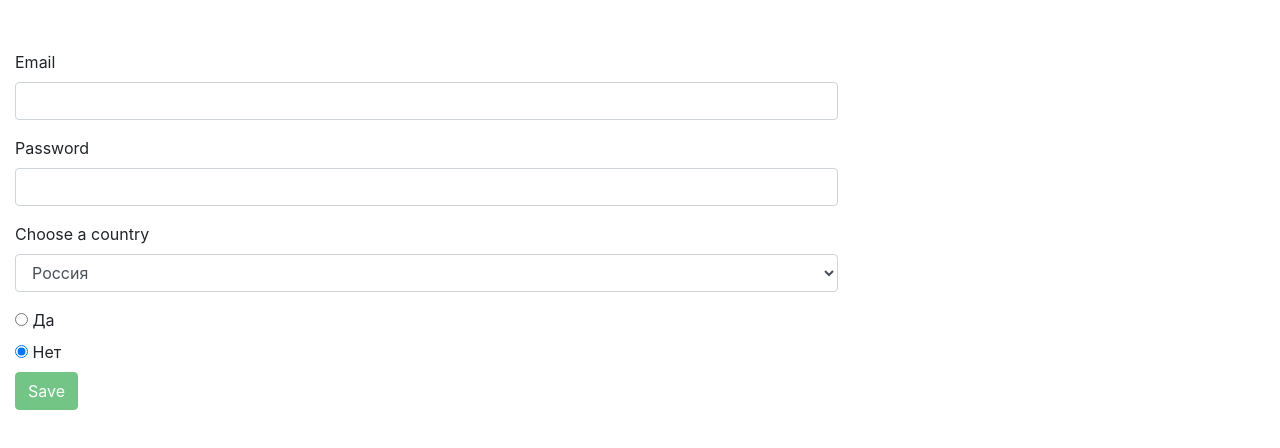
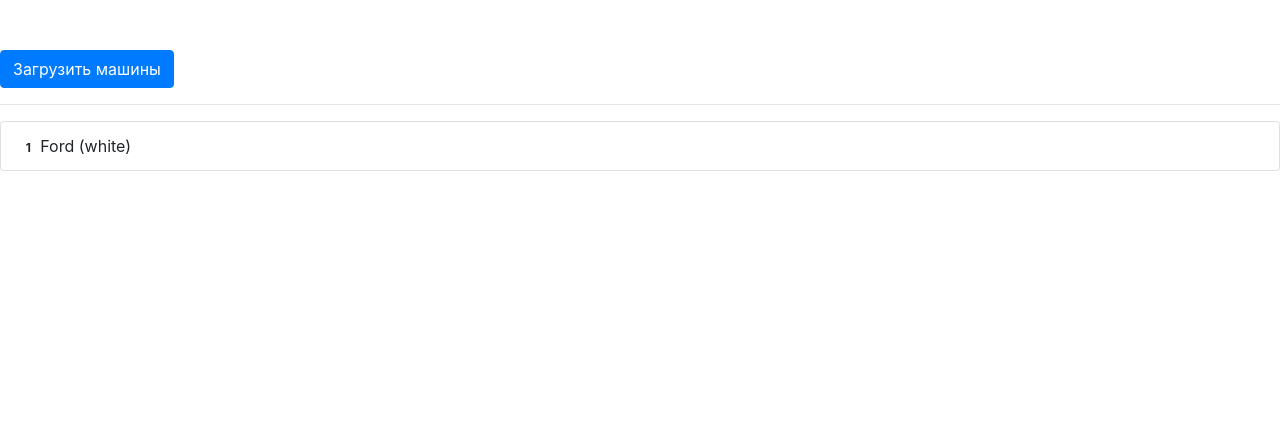
Before and after one commit to serbingeorg/Angular, an Angular app: page / in a window 1280 px wide. Shown: the top 448 px of the page. Built offline with nearby package versions, Linux system fonts and the light colour scheme.

Commit message:
start lesson

```diff
--- a/src/app/app.component.html
+++ b/src/app/app.component.html
@@ -1,41 +1,9 @@
-<div class="col-md-8 col-md-offset-12">
-    <form [formGroup]="form" (ngSubmit)="onSubmit()">
-        <div formGroupName="user">
-            <div class="form-group"
-                [ngClass]="{'has-error': form.get('user.email').invalid && form.get('user.email').touched}">
-                <label>Email</label>
-                <input type="text" class="form-control" formControlName="email">
-                <p *ngIf="form.get('user.email').invalid && form.get('user.email').touched">
-                    <span *ngIf="form.get('user.email').errors['email']">Should be correct</span>
-                    <span *ngIf="form.get('user.email').errors['emailIsUsed']">This email inused</span>
-                </p>
-            </div>
-            <div class="form-group"
-                [ngClass]="{'has-error': form.get('user.pass').invalid && form.get('user.pass').touched}">
-                <label>Password</label>
-                <input type=" password" class="form-control" formControlName="pass">
-                <p *ngIf="form.get('user.pass').invalid && form.get('user.pass').touched">
-                    <span *ngIf="form.get('user.pass').errors['required']"> Should not be empty!</span>
-                    <span *ngIf="form.get('user.pass').errors['lengthError']"> Password must not be less than
-                        {{charsCount}}
-                        characters!</span>
-                </p>
-            </div>
-        </div>
-        <div class="form-group">
-            <label>Choose a country</label>
-            <select class="form-control" formControlName="country">
-                <option value="ru">Россия</option>
-                <option value="by">Белоруссия</option>
-                <option value="ua">Украина</option>
-            </select>
-        </div>
-        <div class="radio" *ngFor="let ans of answers">
-            <label>
-                <input type="radio" name="answer" formControlName="answer" [value]="ans.type"> {{ans.text}}
-            </label>
-        </div>
-        <button class="btn btn-success" type="submit" [disabled]="form.invalid">Save</button>
-
-    </form>
+<div class="col-xs-8 col-xs-offset-2">
+    <button class="btn btn-primary">Загрузить машины</button>
+    <hr>
+    <ul class="list-group">
+        <li class="list-group-item" *ngFor="let car of cars">
+            <span class="badge">{{car.id}}</span> {{car.name}} ({{car.color}})
+        </li>
+    </ul>
 </div>
--- a/src/app/app.component.ts
+++ b/src/app/app.component.ts
@@ -1,70 +1,15 @@
-
-import { Component, OnInit } from '@angular/core';
-import { FormGroup, FormControl, Validators } from '@angular/forms';
-
-
-
+import { Component } from '@angular/core';
 
 @Component({
   selector: 'app-root',
   templateUrl: './app.component.html'
 })
-
-export class AppComponent implements OnInit {
-
-
-
-  answers = [{
-    type: 'yes',
-    text: 'Да'
-  }, {
-    type: 'no',
-    text: 'Нет'
-  }];
-
-
-  charsCount = 5;
-
-  form: FormGroup;
-
-  ngOnInit() {
-    this.form = new FormGroup({
-      user: new FormGroup({
-        email: new FormControl('', [Validators.required, Validators.email], this.checkForEmail),
-        pass: new FormControl('', [Validators.required, this.checkForLength.bind(this)]),
-      }),
-      country: new FormControl('ru'),
-      answer: new FormControl('no')
-    });
-  }
-  onSubmit() {
-    console.log('Submoted!', this.form);
-  }
-
-  checkForLength(control: FormControl) {
-    if (control.value.length <= this.charsCount) {
-      return {
-        // tslint:disable-next-line:object-literal-key-quotes
-        'lengthError': true
-      };
+export class AppComponent {
+  cars = [
+    {
+      name: 'Ford',
+      color: 'white',
+      id: 1
     }
-    return null;
-  }
-
-  checkForEmail(control: FormControl): Promise<any> {
-    // tslint:disable-next-line:no-shadowed-variable
-    return new Promise((resolve, reject) => {
-      setTimeout(() => {
-        if (control.value === 'test@mail.ru') {
-          resolve({
-            // tslint:disable-next-line:object-literal-key-quotes
-            'emailIsUsed': true
-          });
-        } else {
-          resolve(null);
-        }
-      }, 3000);
-    });
-  }
-
+  ];
 }
--- a/src/app/app.module.ts
+++ b/src/app/app.module.ts
@@ -1,6 +1,6 @@
 import { BrowserModule } from '@angular/platform-browser';
 import { NgModule } from '@angular/core';
-import { ReactiveFormsModule } from '@angular/forms';
+import { FormsModule } from '@angular/forms';
 import { HttpClientModule } from '@angular/common/http';
 
 import { AppComponent } from './app.component';
@@ -13,7 +13,7 @@ import { AppComponent } from './app.component';
   ],
   imports: [
     BrowserModule,
-    ReactiveFormsModule,
+    FormsModule,
     HttpClientModule
   ],
   providers: [],
```
